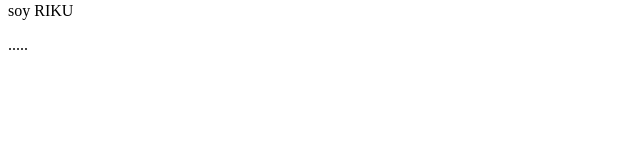
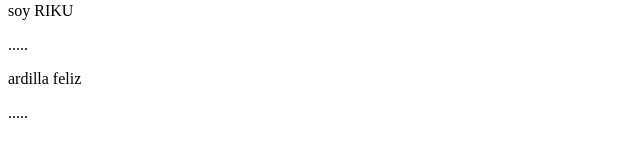
Before and after one commit to alexguerrero793/cursoDev_layout, an Angular app: page / in a window 1280 px wide. Shown: the part 146-302 px from the top of the page, without its empty margins (0-640 px from the left). Built offline with nearby package versions, Linux system fonts and the light colour scheme.

Commit message:
my first commit

```diff
--- a/src/app/app.component.html
+++ b/src/app/app.component.html
@@ -1,3 +1,4 @@
 <h1>NUESTRA PRIMERA WEB</h1>
 <p>soy javi</p>.....
 <p>soy RIKU</p>.....
+<p>ardilla feliz</p>.....
```
